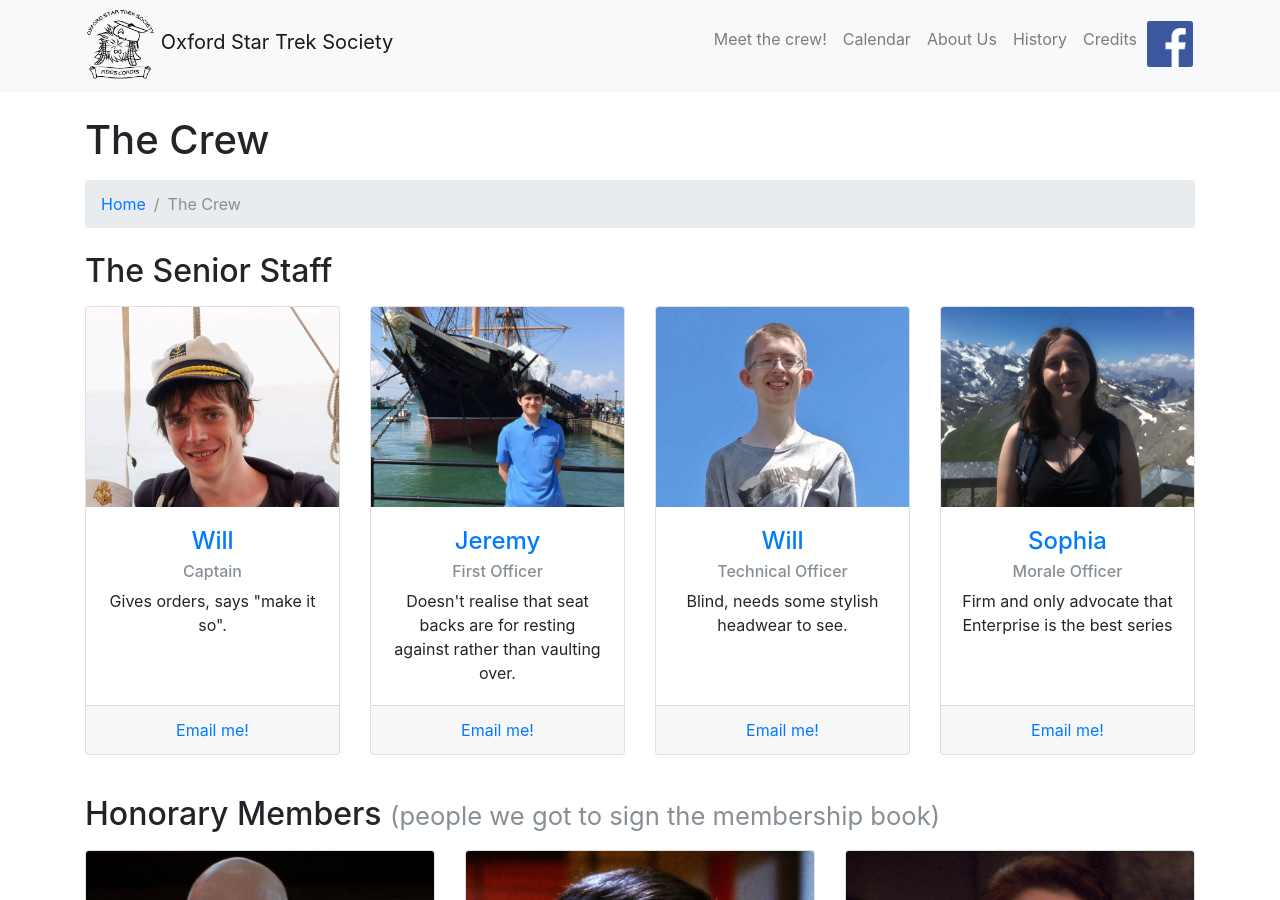
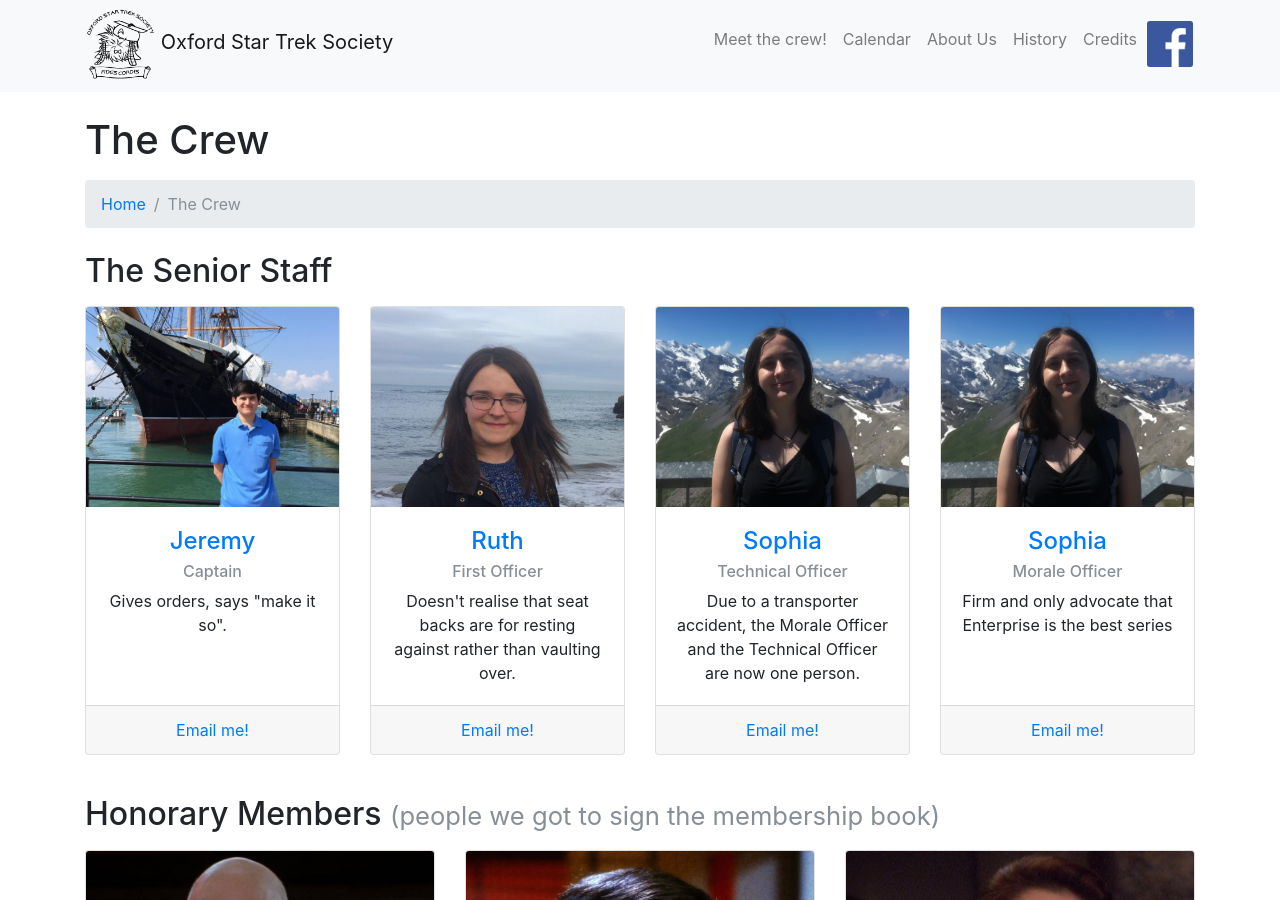
Before and after one commit to oxfordstartreksociety/oxfordstartreksociety.github.io, a Jekyll site: the page built from crew.html, in a window 1280 px wide and 900 px high. Built offline with Jekyll 4.4.1, drawn with Linux system fonts in a browser that asks for light colours.

Commit message:
Update crew for 2020/21

```diff
--- a/crew.html
+++ b/crew.html
@@ -16,24 +16,11 @@ layout: default
   <div class="row">
 	<div class="col-lg-3 mb-3">
 	  <div class="card h-100 text-center">
-		<img class="crew card-img-top" src="/img/Captain2019.jpg" alt="">
-		<div class="card-body">
-		  <h4 class="card-title">Will</h4>
-		  <h6 class="card-subtitle mb-2 text-muted">Captain</h6>
-		  <p class="card-text">Gives orders, says "make it so".</p>
-		</div>
-		<div class="card-footer">
-		  <a href="mailto:william.jefferies@bnc.ox.ac.uk">Email me!</a>
-		</div>
-	  </div>
-	</div>
-	<div class="col-lg-3 mb-3">
-	  <div class="card h-100 text-center">
 		<img class="crew card-img-top" src="/img/FirstOfficer2019.jpg" alt="">
 		<div class="card-body">
 		  <h4 class="card-title">Jeremy</h4>
-		  <h6 class="card-subtitle mb-2 text-muted">First Officer</h6>
-		  <p class="card-text">Doesn't realise that seat backs are for resting against rather than vaulting over.</p>
+		  <h6 class="card-subtitle mb-2 text-muted">Captain</h6>
+		  <p class="card-text">Gives orders, says "make it so".</p>
 		</div>
 		<div class="card-footer">
 		  <a href="mailto:jeremy.salkeld@lincoln.ox.ac.uk">Email me!</a>
@@ -42,15 +29,27 @@ layout: default
 	</div>
 	<div class="col-lg-3 mb-3">
 	  <div class="card h-100 text-center">
-		<img class="crew card-img-top" src="/img/will_crop.jpg" alt="">
+		<img class="crew card-img-top" src="/img/ruth_crop.jpg" alt="">
 		<div class="card-body">
-		  <h4 class="card-title">Will</h4>
-		  <h6 class="card-subtitle mb-2 text-muted">Technical Officer</h6>
-		  <p class="card-text">Blind, needs some stylish headwear to
-		  see.</p>
+		  <h4 class="card-title">Ruth</h4>
+		  <h6 class="card-subtitle mb-2 text-muted">First Officer</h6>
+		  <p class="card-text">Doesn't realise that seat backs are for resting against rather than vaulting over.</p>
 		</div>
 		<div class="card-footer">
-		  <a href="mailto:william.chappell@wadham.ox.ac.uk">Email me!</a>
+		  <a href="mailto:ruth.crothers@univ.ox.ac.uk">Email me!</a>
+		</div>
+	  </div>
+	</div>
+	<div class="col-lg-3 mb-3">
+	  <div class="card h-100 text-center">
+		<img class="crew card-img-top" src="/img/MoraleOfficer2019.JPG" alt="">
+		<div class="card-body">
+		  <h4 class="card-title">Sophia</h4>
+		  <h6 class="card-subtitle mb-2 text-muted">Technical Officer</h6>
+		  <p class="card-text">Due to a transporter accident, the Morale Officer and the Technical Officer are now one person.</p>
+		</div>
+		<div class="card-footer">
+		  <a href="mailto:sophia.vaughan@sjc.ox.ac.uk">Email me!</a>
 		</div>
 	  </div>
 	</div>
```
